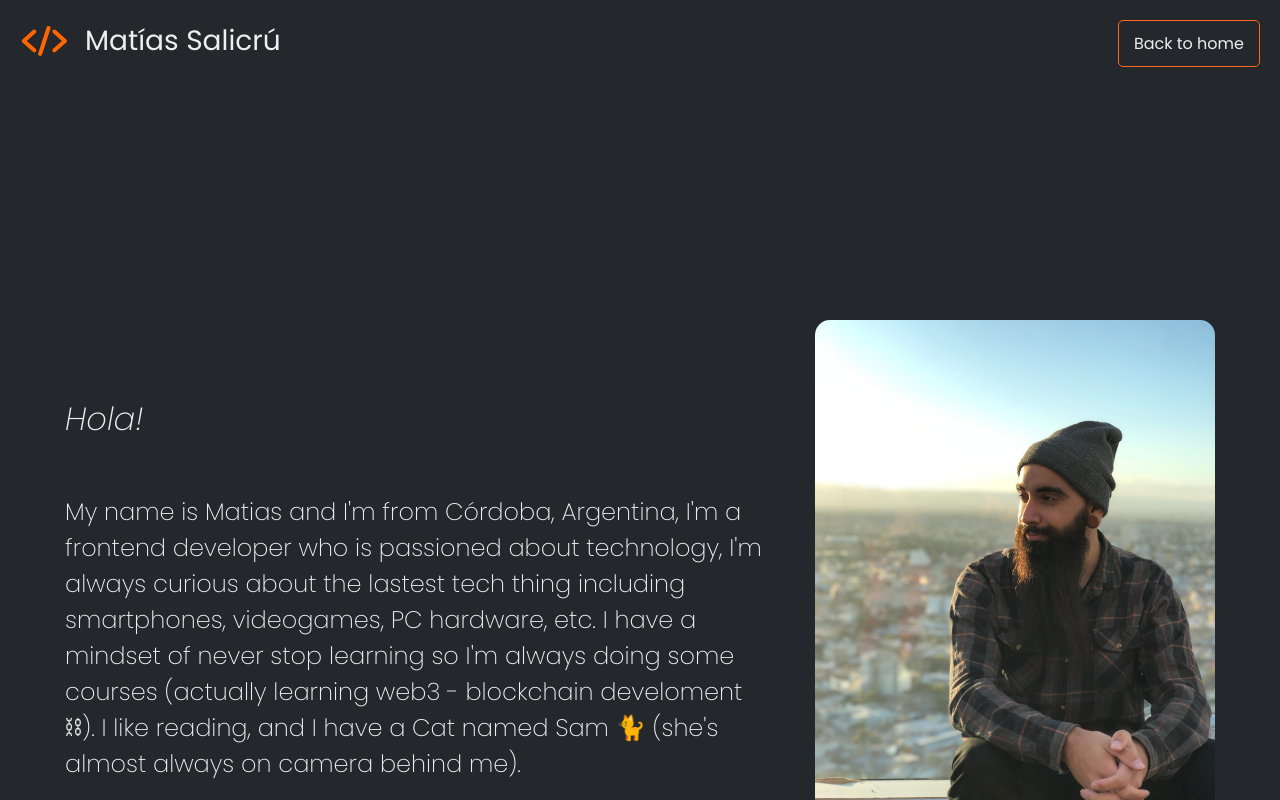
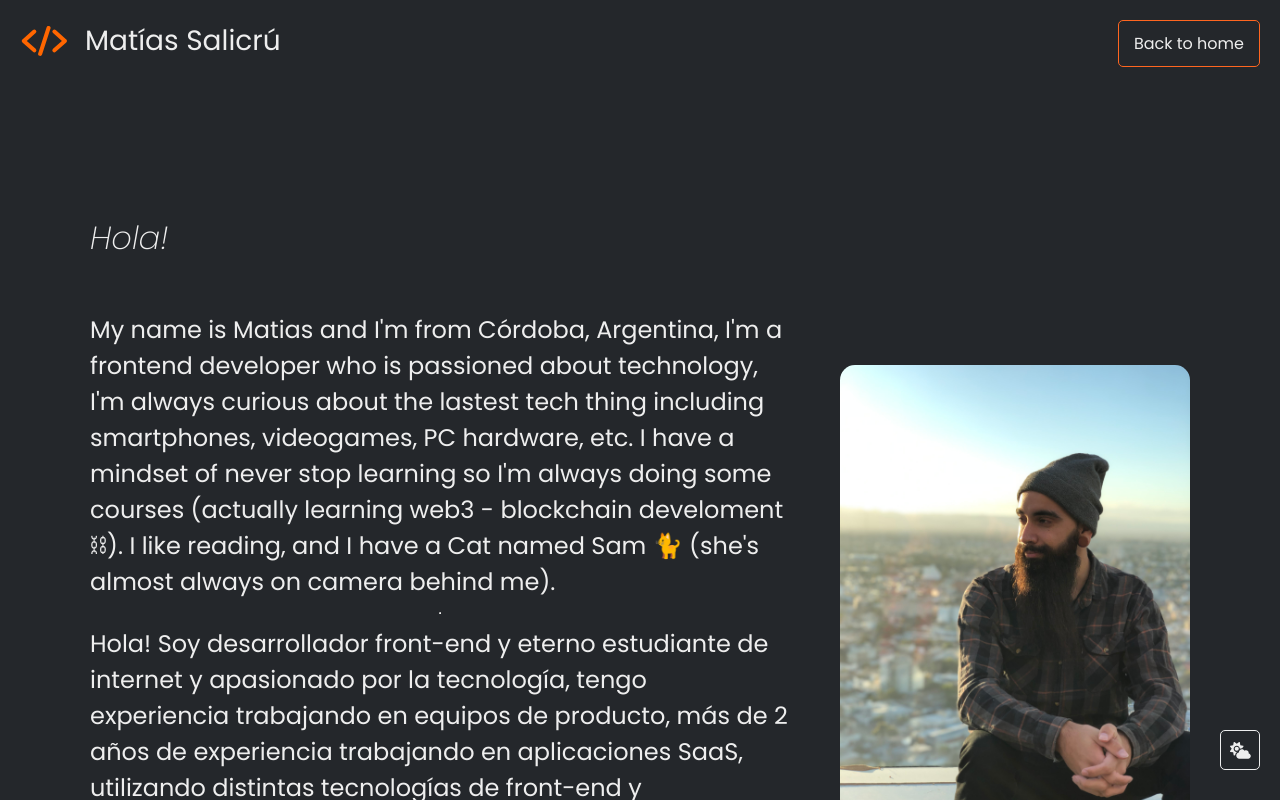
Before and after one commit to matiassalicru/portfolio-personal-2022, a React (Vite) app: page /about in a window 1280 px wide. Shown: the top 800 px of the page. Built offline with nearby package versions, Linux system fonts and the light colour scheme.

Commit message:
fix: fix about section navbar and themeButton

```diff
--- a/src/App.tsx
+++ b/src/App.tsx
@@ -5,6 +5,7 @@ import { BrowserRouter as Router, Routes, Route } from 'react-router-dom'
 // Components
 import { Home } from './containers/Home/Home'
 import { About } from './sections/AboutSection/About/About'
+import { SCFixedButtons, SCThemeButton } from './styles'
 
 // Styled-components
 import GlobalCSS from './global.css'
@@ -13,8 +14,15 @@ import { ThemeProvider } from 'styled-components'
 // Context
 import { ThemeContext } from './context/ThemeContext/Context'
 
+// Constants
+import { DARK } from './context/ThemeContext/constants'
+
+// Icons
+import { FontAwesomeIcon } from '@fortawesome/react-fontawesome'
+import { faCloudSun, faMoon } from '@fortawesome/free-solid-svg-icons'
+
 export const App = () => {
-  const { theme } = useContext(ThemeContext)
+  const { theme, changeTheme } = useContext(ThemeContext)
   return (
     <ThemeProvider theme={theme}>
       <GlobalCSS />
@@ -24,6 +32,14 @@ export const App = () => {
           <Route path='/about' element={<About />} />
         </Routes>
       </Router>
+      <SCFixedButtons>
+        <SCThemeButton onClick={changeTheme} type='button'>
+          <FontAwesomeIcon
+            icon={theme?.theme === DARK ? faCloudSun : faMoon}
+            size='lg'
+          />
+        </SCThemeButton>
+      </SCFixedButtons>
     </ThemeProvider>
   )
 }
--- a/src/containers/Home/Home.tsx
+++ b/src/containers/Home/Home.tsx
@@ -39,14 +39,6 @@ export const Home = () => {
 
   return (
     <SCContainer>
-      <SCFixedButtons>
-        <SCThemeButton onClick={changeTheme} type='button'>
-          <FontAwesomeIcon
-            icon={theme?.theme === DARK ? faCloudSun : faMoon}
-            size='lg'
-          />
-        </SCThemeButton>
-      </SCFixedButtons>
       <NavBar />
       <Title />
       <SectionContainer />
--- a/src/containers/Home/styles.ts
+++ b/src/containers/Home/styles.ts
@@ -22,34 +22,3 @@ export const SCAlertContainer = styled.div`
   display: flex;
   justify-content: center;
 `
-
-export const SCFixedButtons = styled.div`
-  position: fixed;
-  display: flex;
-  flex-direction: row-reverse;
-  bottom: 30px;
-  right: 20px;
-  width: fit-content;
-  gap: 15px;
-  z-index: 3;
-`
-
-export const SCThemeButton = styled.button`
-  display: flex;
-  justify-content: center;
-  align-items: center;
-  width: fit-content;
-  min-width: 40px;
-  height: 40px;
-  cursor: pointer;
-  border-radius: 5px;
-  padding: 5px;
-  border: 1px solid ${({ theme }) => theme.borderColor};
-  background-color: ${({ theme }) => theme.backgroundColor};
-  color: ${({ theme }) => theme.color};
-  transition: all 0.5s;
-
-  &:active {
-    box-shadow: 2px 2px 2px ${({ theme }) => theme.color};
-  }
-`
--- a/src/sections/AboutSection/About/About.tsx
+++ b/src/sections/AboutSection/About/About.tsx
@@ -38,6 +38,15 @@ export const About = () => {
             doing some courses (actually learning web3 - blockchain develoment
             ⛓). I like reading, and I have a Cat named Sam 🐈 (she's almost
             always on camera behind me).
+            <hr />
+            Hola! Soy desarrollador front-end y eterno estudiante de internet y
+            apasionado por la tecnología, tengo experiencia trabajando en
+            equipos de producto, más de 2 años de experiencia trabajando en
+            aplicaciones SaaS, utilizando distintas tecnologías de front-end y
+            últimamente estoy formandome como desarrollador web3, con
+            tecnologías relacionadas con blockchain y solidity como lenguage de
+            preferencia. También tengo una gata llamada Sam que aparece mucho en
+            las meetings 😹
           </SCParagraph>
         </SCTextWrapper>
         {showAlert && <Alert time={1.5} text='This is me! :D' />}
--- a/src/sections/AboutSection/About/styles.ts
+++ b/src/sections/AboutSection/About/styles.ts
@@ -24,7 +24,7 @@ export const SCTextWrapper = styled.div`
 
 export const SCImg = styled.img`
   height: auto;
-  width: 400px;
+  width: 350px;
   border-radius: 15px;
 `
 
@@ -42,9 +42,8 @@ export const SCParagraph = styled.p`
   font-size: 24px;
   min-height: 100px;
   min-width: fit-content;
-  max-width: 800px;
-  font-weight: lighter;
+  /* max-width: 800px; */
+  font-weight: 400;
   line-height: 36px;
-
-
+  font-family: 'Poppins';
 `
--- a/src/sections/AboutSection/styles.ts
+++ b/src/sections/AboutSection/styles.ts
@@ -33,7 +33,7 @@ export const SCText = styled.p`
   font-weight: 200;
   max-width: 700px;
   line-height: 1.5;
-  margin: 20px 0;
+  margin: 20px;
 
   @media (max-width: 768px) {
     width: 70%;
--- /dev/null
+++ b/src/styles.tsx
@@ -0,0 +1,32 @@
+import styled from 'styled-components'
+
+export const SCFixedButtons = styled.div`
+  position: fixed;
+  display: flex;
+  flex-direction: row-reverse;
+  bottom: 30px;
+  right: 20px;
+  width: fit-content;
+  gap: 15px;
+  z-index: 3;
+`
+
+export const SCThemeButton = styled.button`
+  display: flex;
+  justify-content: center;
+  align-items: center;
+  width: fit-content;
+  min-width: 40px;
+  height: 40px;
+  cursor: pointer;
+  border-radius: 5px;
+  padding: 5px;
+  border: 1px solid ${({ theme }) => theme.borderColor};
+  background-color: ${({ theme }) => theme.backgroundColor};
+  color: ${({ theme }) => theme.color};
+  transition: all 0.5s;
+
+  &:active {
+    box-shadow: 2px 2px 2px ${({ theme }) => theme.color};
+  }
+`
```
